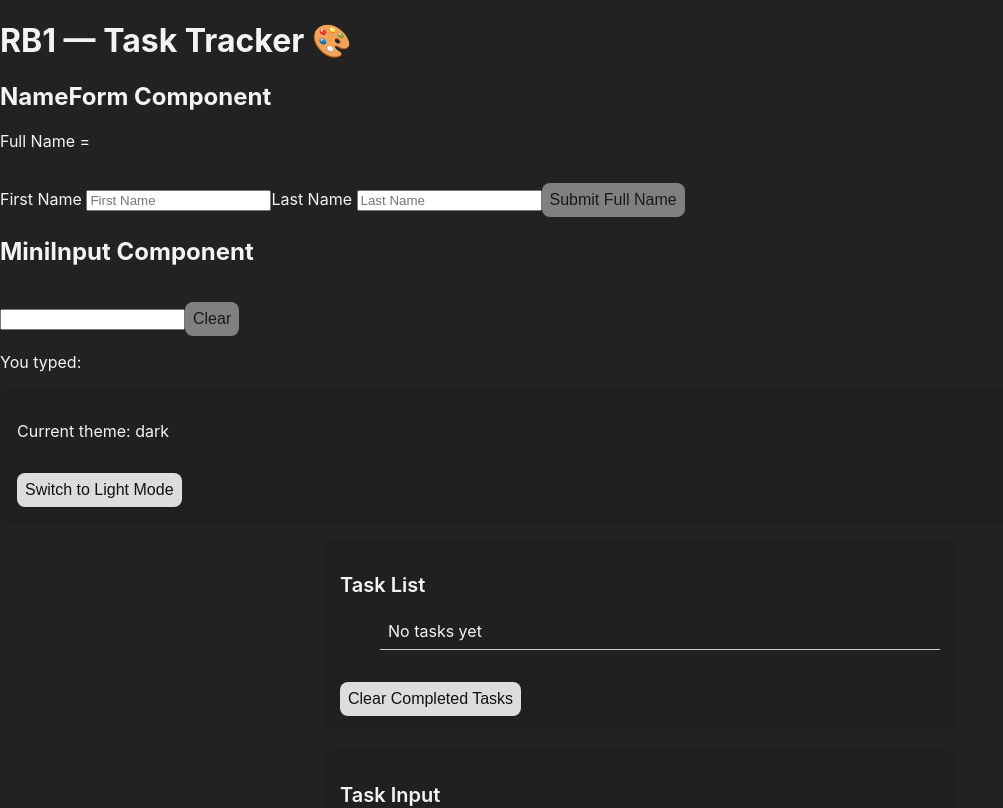
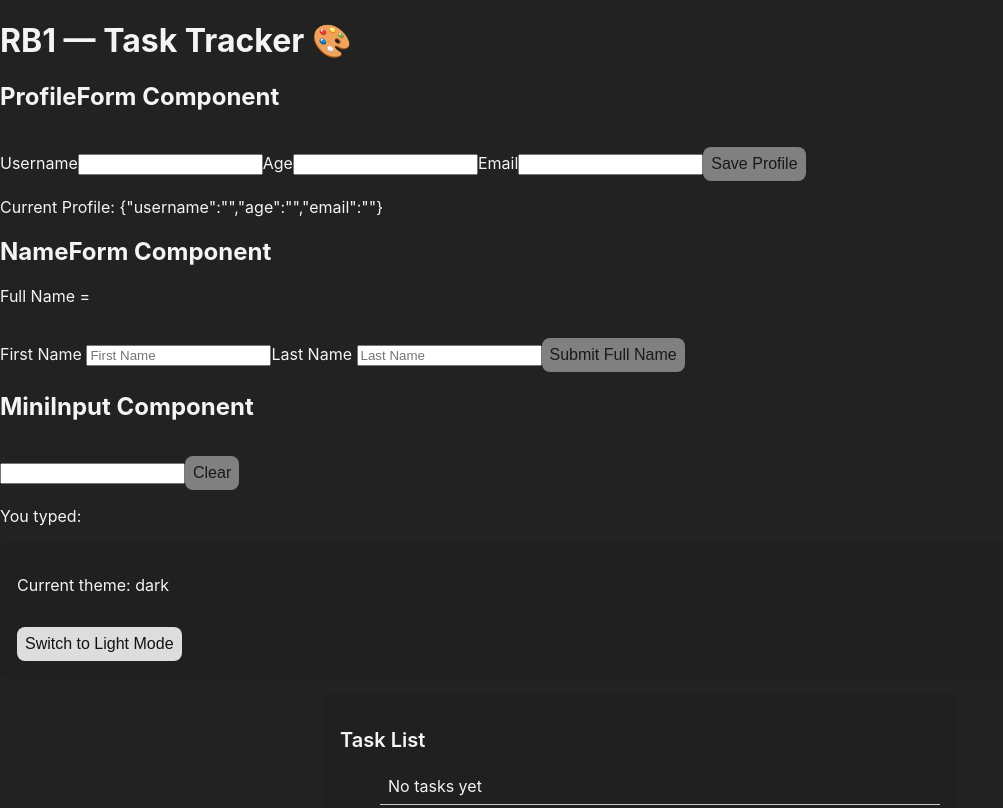
Before and after one commit to gaiabulbanix/react-onboarding-projects-v3, a React (Create React App) app in the folder rb1-tasktracker/: page / in a window 1280 px wide. Shown: the top 808 px of the page, without its empty margins (0-1003 px from the left). Built offline with nearby package versions, Linux system fonts and the light colour scheme.

Commit message:
feat:added ProfileForm Component for multi-field controlled state practice

```diff
--- a/rb1-tasktracker/src/App.js
+++ b/rb1-tasktracker/src/App.js
@@ -2,6 +2,63 @@ import React, { useState, useEffect } from "react";
 import ThemeToggler from "./components/ThemeToggler";
 import TaskList from "./components/TaskList";
 import TaskInput from "./components/TaskInput";
+
+function ProfileForm() {
+  // profile state
+  const [profile, setProfile] = useState({
+    username: "",
+    age: "",
+    email: ""
+  });
+
+  // multiple value update function
+  function updateProfile(field, value) {
+    setProfile(prev => ({
+      ...prev,
+      [field]: value
+    }));
+  }
+
+  // button validation (only when not empty)
+  const isValid =
+    profile.username.length > 0 &&
+    profile.age.length > 0 &&
+    profile.email.length > 0;
+
+  return (
+    <div>
+      <h2>ProfileForm Component</h2>
+      {/* username */}
+      <label>Username</label>
+      <input
+        type="text"
+        value={profile.username}
+        onChange={(e) => updateProfile("username", e.target.value)}
+      />
+
+      {/* age */}
+      <label>Age</label>
+      <input
+        type="text"
+        value={profile.age}
+        onChange={(e) => updateProfile("age", e.target.value)}
+      />
+
+      {/* email */}
+      <label>Email</label>
+      <input
+        type="email"
+        value={profile.email}
+        onChange={(e) => updateProfile("email", e.target.value)}
+      />
+
+      {/* submission */}
+      <button disabled={!isValid}>Save Profile</button>
+
+      <p>Current Profile: {JSON.stringify(profile)}</p>
+    </div>
+  );
+}
 
 function NameForm() {
   const [firstName, setFirstName] = useState("");
@@ -176,6 +233,7 @@ function App() {
   return (
     <main className="app-container">
       <h1>RB1 — Task Tracker 🎨</h1>
+      <ProfileForm />
       <NameForm />
       <MiniInput />
       <ThemeToggler />
```
